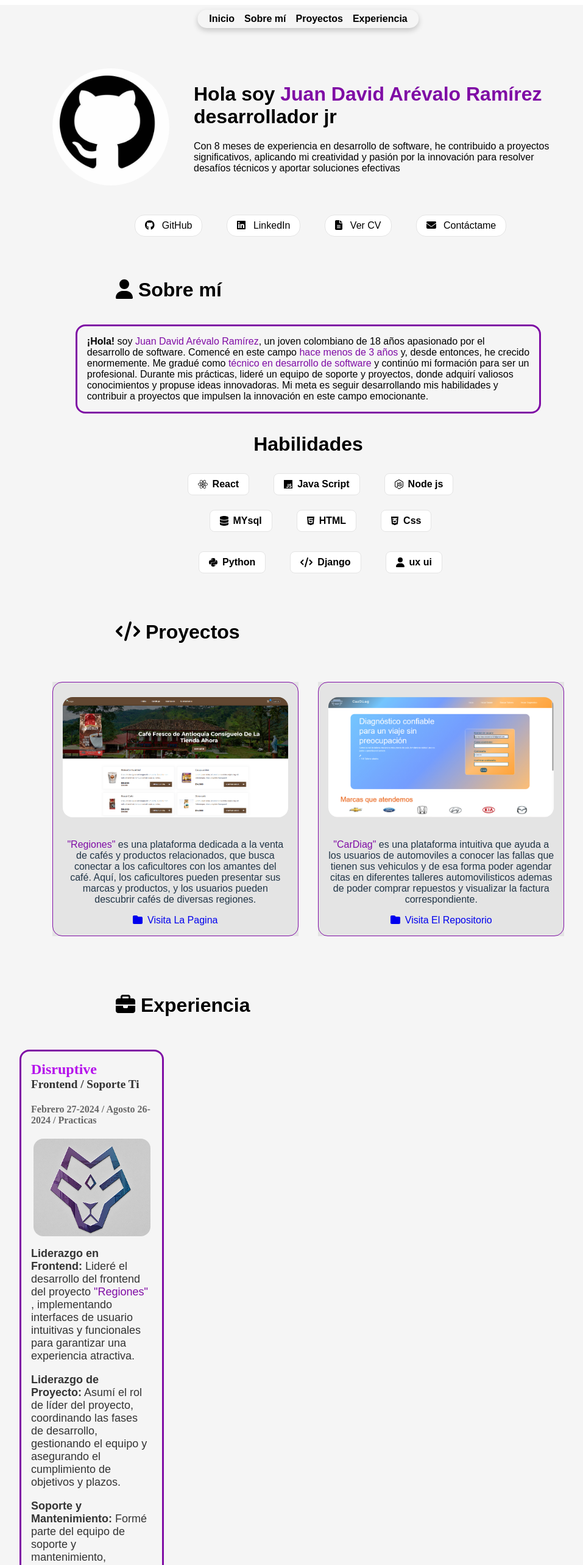
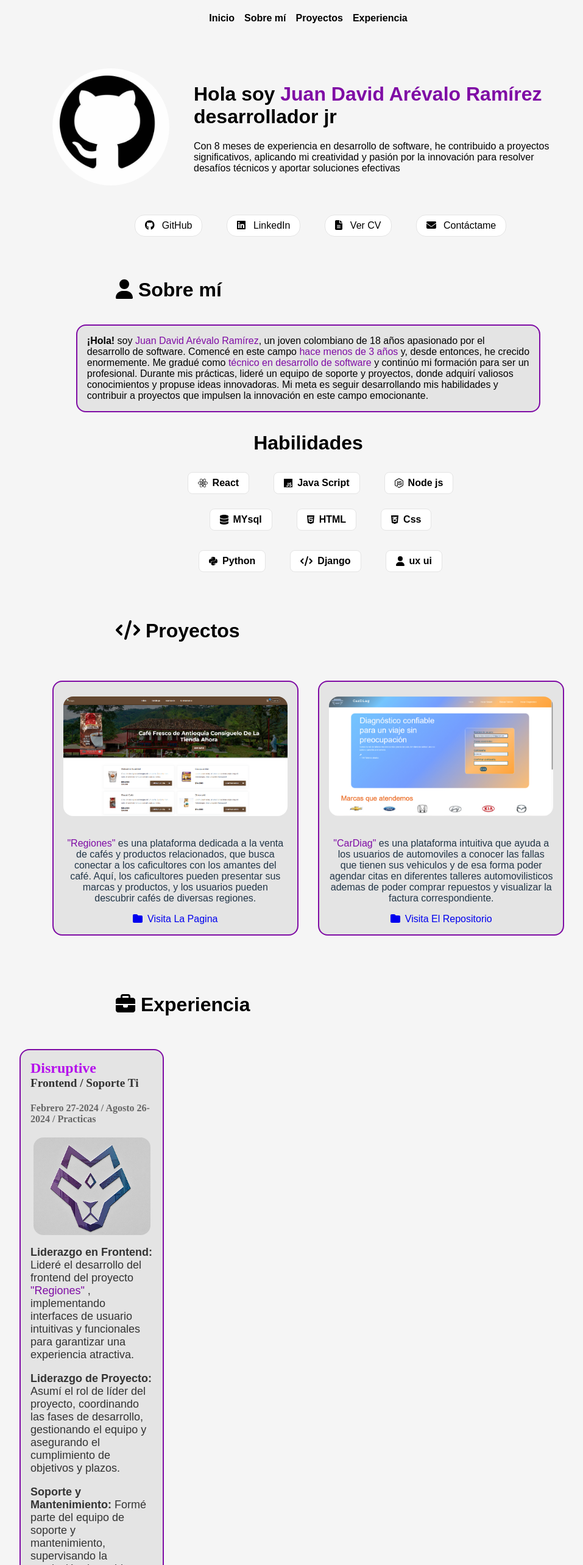
Before and after one commit to JuanDa900/Portfolio, a React (Vite) app: page / in a window 1280 px wide. Shown: the top 2566 px of the page at 61% size, without its empty margins (134-1091 px from the left). Built offline with nearby package versions, Linux system fonts and the light colour scheme.

Commit message:
Style: Estilos corregidos

```diff
--- a/src/App.css
+++ b/src/App.css
@@ -12,14 +12,13 @@
   align-items: center;
   border-radius: 5em;
   padding: 0.2em 0.5em;
-  box-shadow: 0 4px 10px rgba(0, 0, 0, 0.2);
-  border: 3px solid transparent;
+  border: 2px solid transparent;
   transition: border-color 0.3s ease, border-width 0.3s ease;
 }
 
 .header.bordered {
   border-color: #7f0ca5;
-  border-width: 3px;
+  box-shadow: 0 4px 10px rgba(0, 0, 0, 0.2);
 }
 
 .list-text {
@@ -46,7 +45,6 @@
 /* #2 Home */
 
 .body {
-  background-color: #f5f5f5;
   padding-top: 5em;
   width: auto;
 }
@@ -144,7 +142,8 @@ html {
   margin: 0 auto;
   border-radius: 1em;
   border-style: solid;
-  border: 3px solid #7f0ca5;
+  border: 2px solid #7f0ca5;
+  background-color: #e4e4e4;
 }
 
 .txt-me {
@@ -222,11 +221,11 @@ html {
   max-width: 40%;
   background-color: #e4e4e4;
   margin: 1em;
-
+  border-radius: 1em;
 }
 
 .style_card {
-  border: 1px solid #7f0ca5;
+  border: 2px solid #7f0ca5;
   border-radius: 1em;
   display: block;
   font-family: sans-serif;
@@ -263,8 +262,8 @@ html {
   align-items: center;
   border-radius: 1em;
   padding: 1em;
-  background-color: #f5f5f5;
-  border: 3px solid #7f0ca5;
+  background-color: #e4e4e4;
+  border: 2px solid #7f0ca5;
   width: 25%;
   box-sizing: border-box;
 
--- a/src/index.css
+++ b/src/index.css
@@ -2,7 +2,7 @@
 @media (prefers-color-scheme: light) {
   :root {
     color: #213547;
-    background-color: #ffffff;
+    background-color: #f5f5f5;
   }
   a:hover {
     color: #7f0ca5;
```
